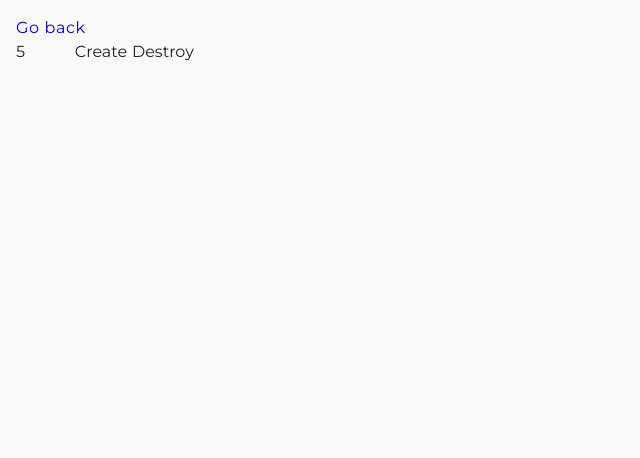
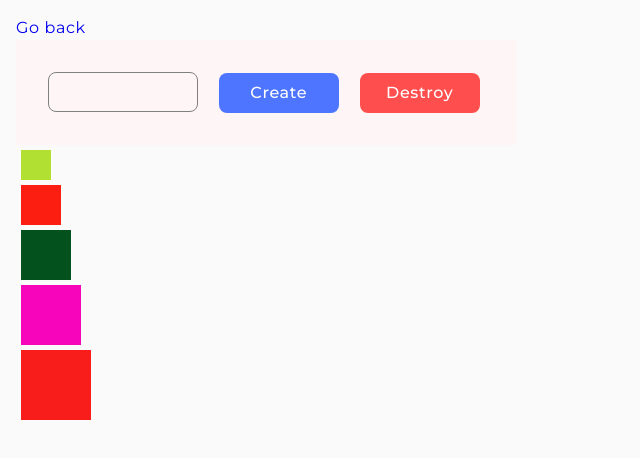
Before and after one commit to Bezzemianyi/goit-js-hw-08, a plain HTML site: page task-6.html in a window 1280 px wide. Both pictures are taken after typing "5" into the empty fields and a click on the button "Create". Shown: the whole page, without its empty margins (0-640 px from the left). Drawn offline with Linux system fonts and the light colour scheme.

Commit message:
do task 5-6

```diff
--- a/css/common.css
+++ b/css/common.css
@@ -238,3 +238,52 @@ img {
   margin-top: 8px;
 }
 /* #endregion task-4 */
+
+/* #region task-5 */
+.widget {
+}
+.color {
+}
+.change-color {
+  background-color: #4e75ff;
+  color: #fff;
+  border-radius: 8px;
+  padding: 8px 16px;
+  margin-top: 16px;
+}
+/* #endregion task-5 */
+
+/* #region task-6 */
+#controls {
+  background-color: #fef6f6;
+  padding: 32px;
+  width: 500px;
+}
+.input-value {
+  border: 1px solid #808080;
+  border-radius: 8px;
+  text-align: center;
+  width: 150px;
+  height: 40px;
+}
+.create-btn {
+  background-color: #4e75ff;
+  border-radius: 8px;
+  font-weight: 500;
+  line-height: 1.5;
+  letter-spacing: 0.04em;
+  padding: 8px 31.5px;
+  color: #fff;
+  margin-left: 16px;
+}
+.destroy-btn {
+  background-color: #ff4e4e;
+  border-radius: 8px;
+  padding: 8px 26.5px;
+  font-weight: 500;
+  line-height: 1.5;
+  letter-spacing: 0.04em;
+  color: #fff;
+  margin-left: 16px;
+}
+/* #endregion task-6 */
--- a/js/task-6.js
+++ b/js/task-6.js
@@ -1,5 +1,47 @@
+
 function getRandomHexColor() {
   return `#${Math.floor(Math.random() * 16777215)
     .toString(16)
     .padStart(6, 0)}`;
 }
+
+const controls = document.querySelector('#controls');
+const input = controls.querySelector('input');
+const createButton = controls.querySelector('[data-create]');
+const destroyButton = controls.querySelector('[data-destroy]');
+const boxesContainer = document.querySelector('#boxes');
+
+function createBoxes(amount) {
+  const elements = [];
+  let size = 30;
+
+  for (let i = 0; i < amount; i++) {
+    const box = document.createElement('div');
+    box.style.width = `${size}px`;
+    box.style.height = `${size}px`;
+    box.style.backgroundColor = getRandomHexColor();
+    box.style.margin = '5px';
+    elements.push(box);
+    size += 10;
+  }
+
+  boxesContainer.innerHTML = '';
+  boxesContainer.append(...elements);
+}
+
+function destroyBoxes() {
+  boxesContainer.innerHTML = '';
+}
+
+createButton.addEventListener('click', () => {
+  const amount = parseInt(input.value.trim(), 10);
+
+  if (amount >= 1 && amount <= 100) {
+    createBoxes(amount);
+    input.value = '';
+  } else {
+    alert('Please enter a number between 1 and 100.');
+  }
+});
+
+destroyButton.addEventListener('click', destroyBoxes);
--- a/task-6.html
+++ b/task-6.html
@@ -11,9 +11,9 @@
     <p><a href="./index.html">Go back</a></p>
 
     <div id="controls">
-      <input type="number" min="1" max="100" step="1" />
-      <button type="button" data-create>Create</button>
-      <button type="button" data-destroy>Destroy</button>
+      <input class="input-value" type="number" min="1" max="100" step="1" />
+      <button class="create-btn" type="button" data-create>Create</button>
+      <button class="destroy-btn" type="button" data-destroy>Destroy</button>
     </div>
 
     <div id="boxes"></div>
```
Also changed, not shown: js/task-5.js (+8 -0 lines).
